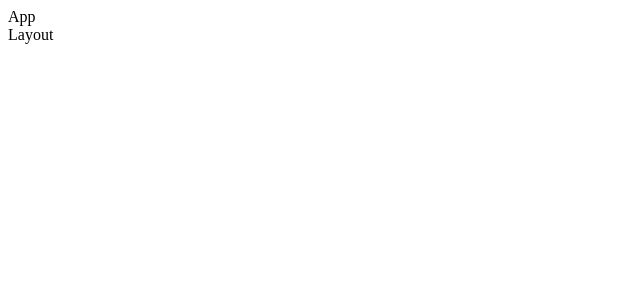
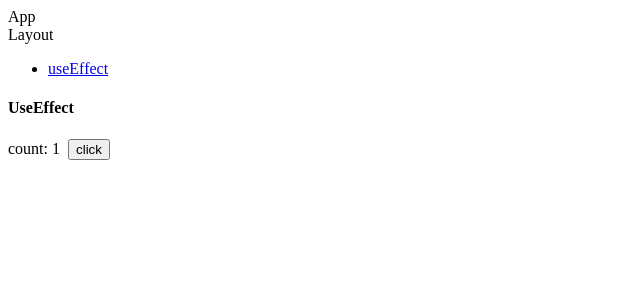
Before and after one commit to ethanlamm/react-basic-usage, a React (Vite) app: page / in a window 1280 px wide. Shown: the top 300 px of the page, without its empty margins (0-640 px from the left). Built offline with nearby package versions, Linux system fonts and the light colour scheme.

Commit message:
useEffect

```diff
--- a/src/components/Layout.jsx
+++ b/src/components/Layout.jsx
@@ -6,7 +6,9 @@ function Layout() {
         <div>
             <div>Layout</div>
             <nav>
-
+                <ul>
+                    <li> <Link to={'/'}>useEffect</Link></li>
+                </ul>
             </nav>
             <Outlet></Outlet>
         </div>
--- /dev/null
+++ b/src/pages/UseEffect.jsx
@@ -0,0 +1,41 @@
+import React, { useEffect, useRef, useState } from 'react'
+
+function UseEffect() {
+    const [count, setCount] = useState(1)
+    const spanRef = useRef(null)
+    console.log(count);
+
+    useEffect(() => {
+        spanRef.current.innerText = `count: ${count}`
+        // console.log(spanRef);
+    })
+
+    // 1.函数体中的代码会在组件渲染前执行
+    // 2.useEffect()中的回调函数会在组件每次渲染完毕之后执行，确保effect每次运行时，DOM都已经更新完毕，拿到最新的DOM
+    // 3.依赖项：
+    //  1）不添加：组件初次渲染后、组件每次更新后(不管是哪个状态引起的更新)
+    //  2）空数组：组件初次渲染后执行一次
+    //  3）特定依赖项：组件初次渲染后、在依赖项发生变化时
+
+    // useEffect(() => {
+    //     let timer = setInterval(() => {
+    //         setCount(count + 1)
+    //     }, 1000)
+
+    //     return () => {
+    //         clearInterval(timer)
+    //     }
+    // })
+
+    // 4.清除的effect：
+    // 在effect函数最后返回一个函数，该函数会在组件卸载时执行，清除掉前一次effect执行的所带来的影响，即React会在执行当前effect之前对上一个effect进行清除
+    return (
+        <div>
+            <h4>UseEffect</h4>
+            <span ref={spanRef}></span>&nbsp;&nbsp;
+            <button onClick={() => setCount(count + 1)}>click</button>
+        </div>
+    )
+}
+
+export default UseEffect
--- a/src/routes/index.jsx
+++ b/src/routes/index.jsx
@@ -1,12 +1,12 @@
 import Layout from "../components/Layout";
-
+import UseEffect from "../pages/UseEffect";
 
 const routes = [
     {
         path: '/',
         element: <Layout />,
         children: [
-
+            { index: true, element: <UseEffect /> }
         ]
     }
 ]
```
